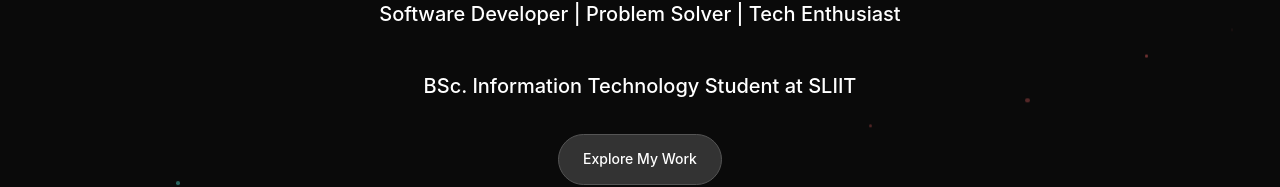
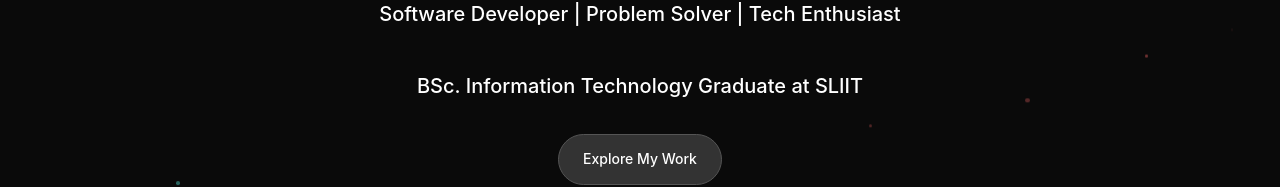
Before and after one commit to sadeepaatigala/myPortfolio, a Next.js app: page / in a window 1280 px wide. Shown: the part 530-717 px from the top of the page. Built offline with nearby package versions, Linux system fonts and the light colour scheme.

Commit message:
Student - Graduate

```diff
--- a/src/components/Footer.js
+++ b/src/components/Footer.js
@@ -18,7 +18,7 @@ export default function Footer() {
               About
             </Typography>
             <Typography variant="body2" color="text.secondary">
-              Passionate software developer and BSc. IT student at SLIIT, dedicated to creating innovative solutions and learning cutting-edge technologies.
+              Passionate software developer and BSc. IT Graduate at SLIIT, dedicated to creating innovative solutions and learning cutting-edge technologies.
             </Typography>
           </Grid>
           <Grid item xs={12} md={3}>
--- a/src/components/Hero.js
+++ b/src/components/Hero.js
@@ -46,7 +46,7 @@ export default function Hero() {
           Software Developer | Problem Solver | Tech Enthusiast
         </Typography>
         <Typography variant="h6" sx={{ mb: 4, mt: 1, animation: 'fadeInUp 1s ease forwards 0.9s' }}>
-          BSc. Information Technology Student at SLIIT
+          BSc. Information Technology Graduate at SLIIT
         </Typography>
         <Button
           variant="outlined"
```
